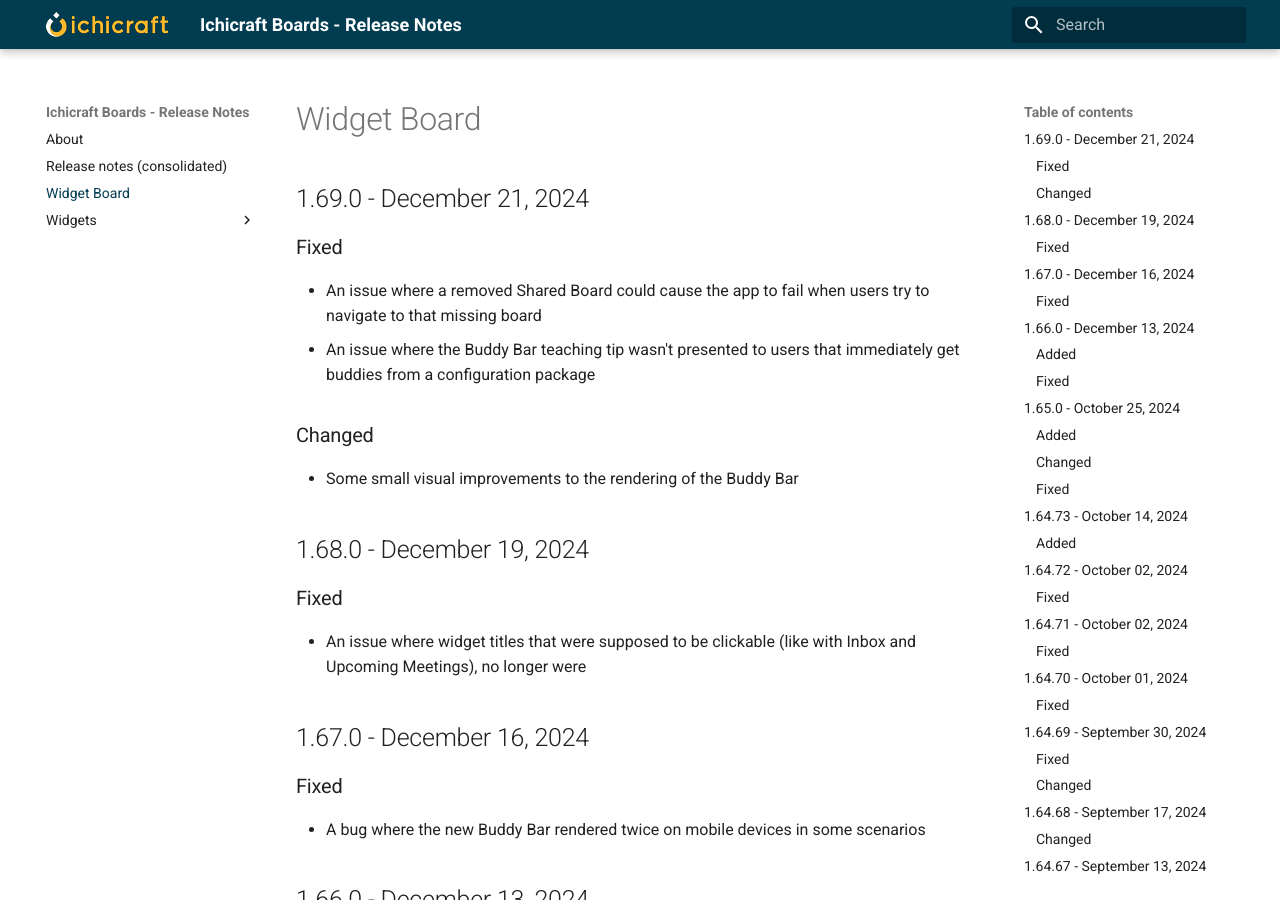
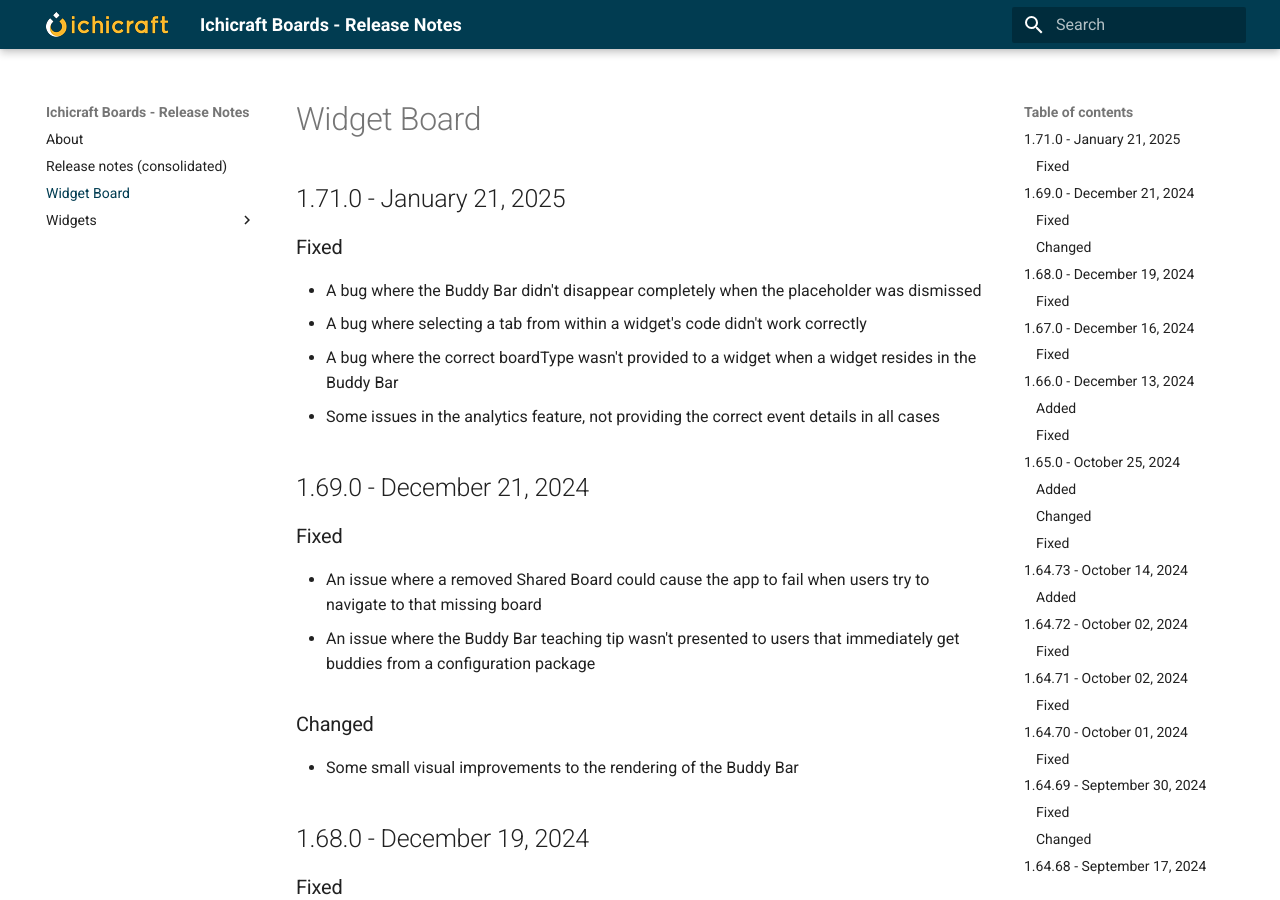
Before and after one commit to ichicraft/widgets-docs, an MkDocs documentation site: the page built from docs/Widget Board.md, in a window 1280 px wide and 900 px high. Built offline with MkDocs 1.6.1 and Material for MkDocs 9.7.7, drawn with Linux system fonts in a browser that asks for light colours.

```diff
--- a/docs/Widget Board.md
+++ b/docs/Widget Board.md
@@ -1,3 +1,11 @@
+## 1.71.0 - January 21, 2025
+
+### Fixed
+- A bug where the Buddy Bar didn&#x27;t disappear completely when the placeholder was dismissed
+- A bug where selecting a tab from within a widget&#x27;s code didn&#x27;t work correctly
+- A bug where the correct boardType wasn&#x27;t provided to a widget when a widget resides in the Buddy Bar
+- Some issues in the analytics feature, not providing the correct event details in all cases
+
 ## 1.69.0 - December 21, 2024
 
 ### Fixed
```
Also changed, not shown: docs/Release-notes-(consolidated).md (+8 -0 lines).
